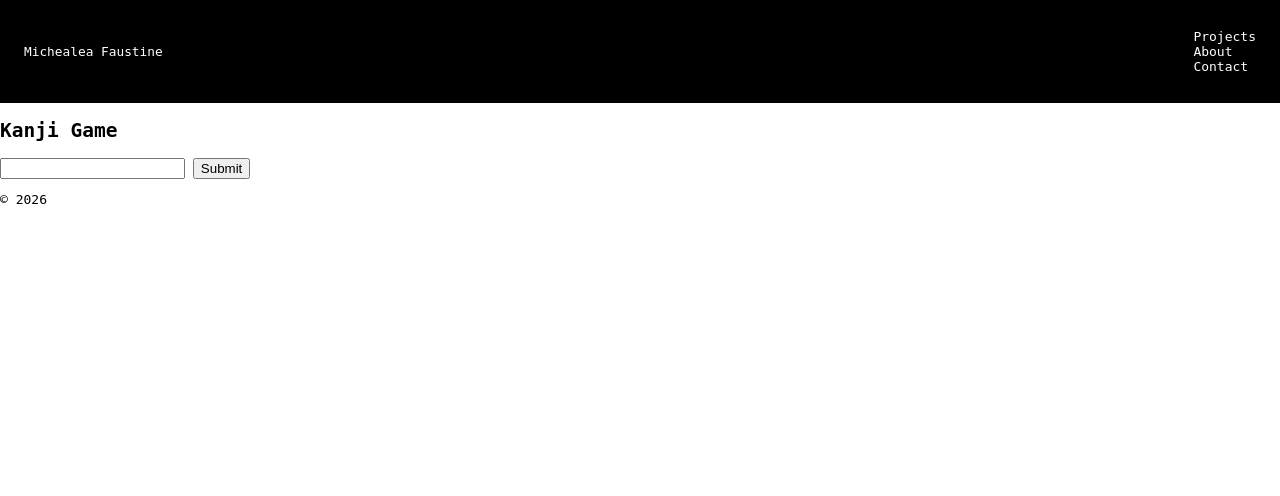
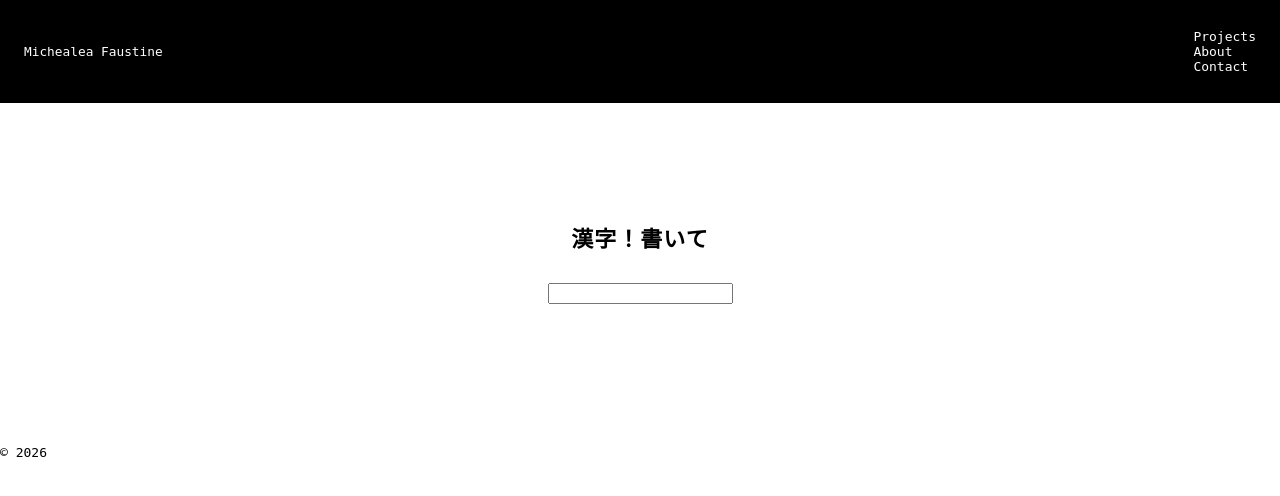
Before and after one commit to Michxz312/portfolio, a Flask app: page /kanji/ in a window 1280 px wide. Shown: the top 496 px of the page. Run offline with Flask 3, Linux system fonts and the light colour scheme.

Commit message:
Update Kanji game UI for submit button visibility

```diff
--- a/static/kanji_app.js
+++ b/static/kanji_app.js
@@ -52,7 +52,7 @@ async function main() {
     currentReading = kanjiInfo.japanese?.[0]?.reading;
     wordList.push({"kanji": currentWord, "hiragana": currentReading, "definition":kanjiInfo.senses?.[0]?.english_definitions || []})
     document.getElementById("display").textContent = currentWord;
-    document.getElementById("submit").style.display = "block";
+    document.getElementById("submit").classList.add("show");
 }
 
 function summary() {
@@ -66,7 +66,7 @@ function summary() {
     `).join("");
 
     document.getElementById("summary").style.display = "block";
-    document.getElementById("submit").style.display = "none";
+    document.getElementById("submit").classList.remove("hidden")
 }
 
 function clear() {
@@ -106,7 +106,7 @@ document.addEventListener("DOMContentLoaded", () => {
         currIndex += 1;
         document.getElementById("score").textContent = score;
 
-        if (currIndex >= 1) {
+        if (currIndex >= 8) {
             summary()
         } else {
             main()
--- a/static/kanji_style.css
+++ b/static/kanji_style.css
@@ -0,0 +1,23 @@
+#game-container {
+    max-width: 300px;
+    margin: 50px auto;
+    padding: 50px;
+    text-align: center;
+}
+
+#game-container h2 {
+    font-size: 22px;
+    margin-bottom: 30px;
+    color: #000000;
+    letter-spacing: 1px;
+}
+
+#submit {
+    display: block;
+    margin: 10px auto;
+    visibility: hidden;
+}
+
+#submit.show {
+    visibility: visible;
+}
--- a/templates/projects/kanji/kanji.html
+++ b/templates/projects/kanji/kanji.html
@@ -2,7 +2,7 @@
 
 {% block content %}
     <section id="game-container">
-        <h2>Kanji Game</h2>
+        <h2>漢字！書いて</h2>
         <div id="score"></div>
         <div id="display"></div>
         <input type="text" id="romaji-input"/>
```
